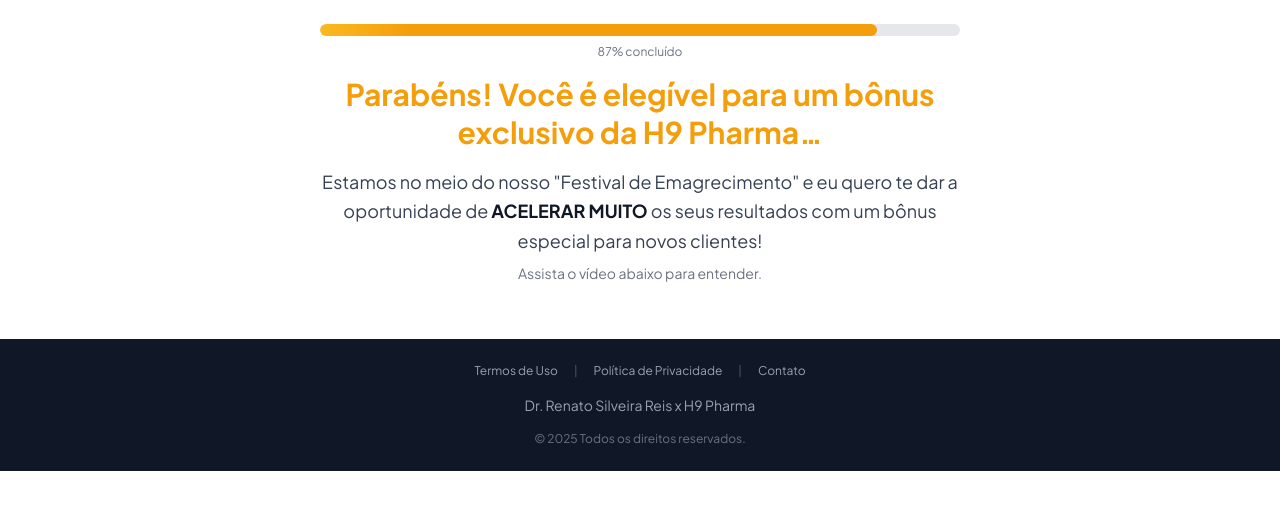
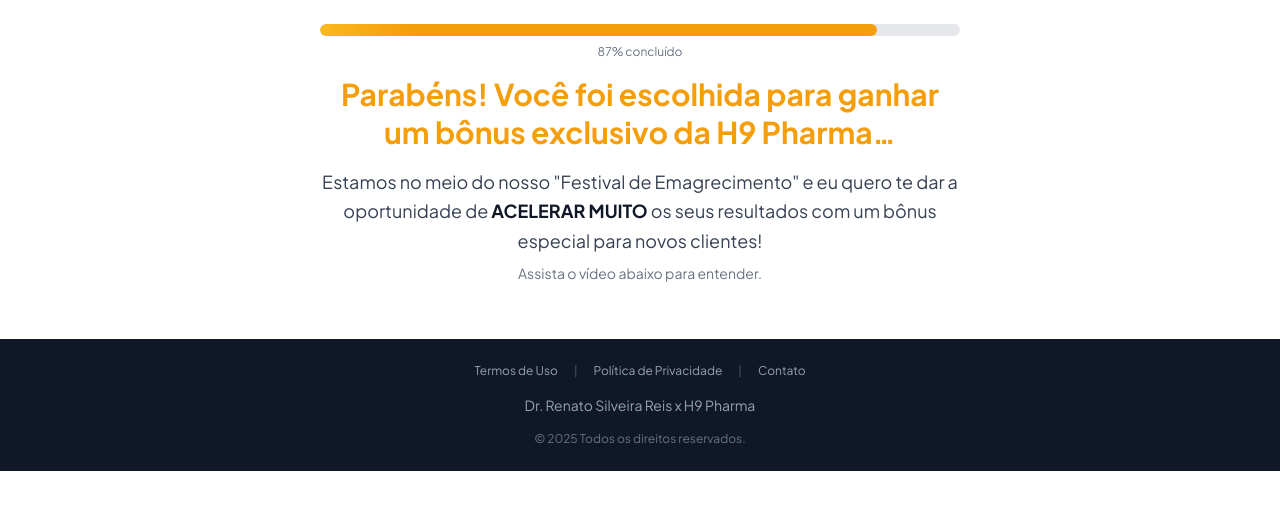
Before and after one commit to Renatonewhealth/Quiz-Dr-Renato, a Next.js app: page /espera1-2 in a window 1280 px wide. Shown: the top 510 px of the page. Built offline with nearby package versions, Linux system fonts and the light colour scheme.

Commit message:
Atualiza headline da página /espera1-2
Co-Authored-By: Claude Opus 4.6 (1M context) <noreply@anthropic.com>

```diff
--- a/src/app/espera1-2/page.tsx
+++ b/src/app/espera1-2/page.tsx
@@ -47,7 +47,7 @@ export default function Espera1_2Page() {
         {/* Headline Principal */}
         <section className="px-4 pt-4 pb-4">
           <h1 className="text-2xl sm:text-3xl font-black text-center text-[#f59e0b] leading-tight">
-            Parabéns! Você é elegível para um bônus exclusivo da H9 Pharma…
+            Parabéns! Você foi escolhida para ganhar um bônus exclusivo da H9 Pharma…
           </h1>
         </section>
 
```
